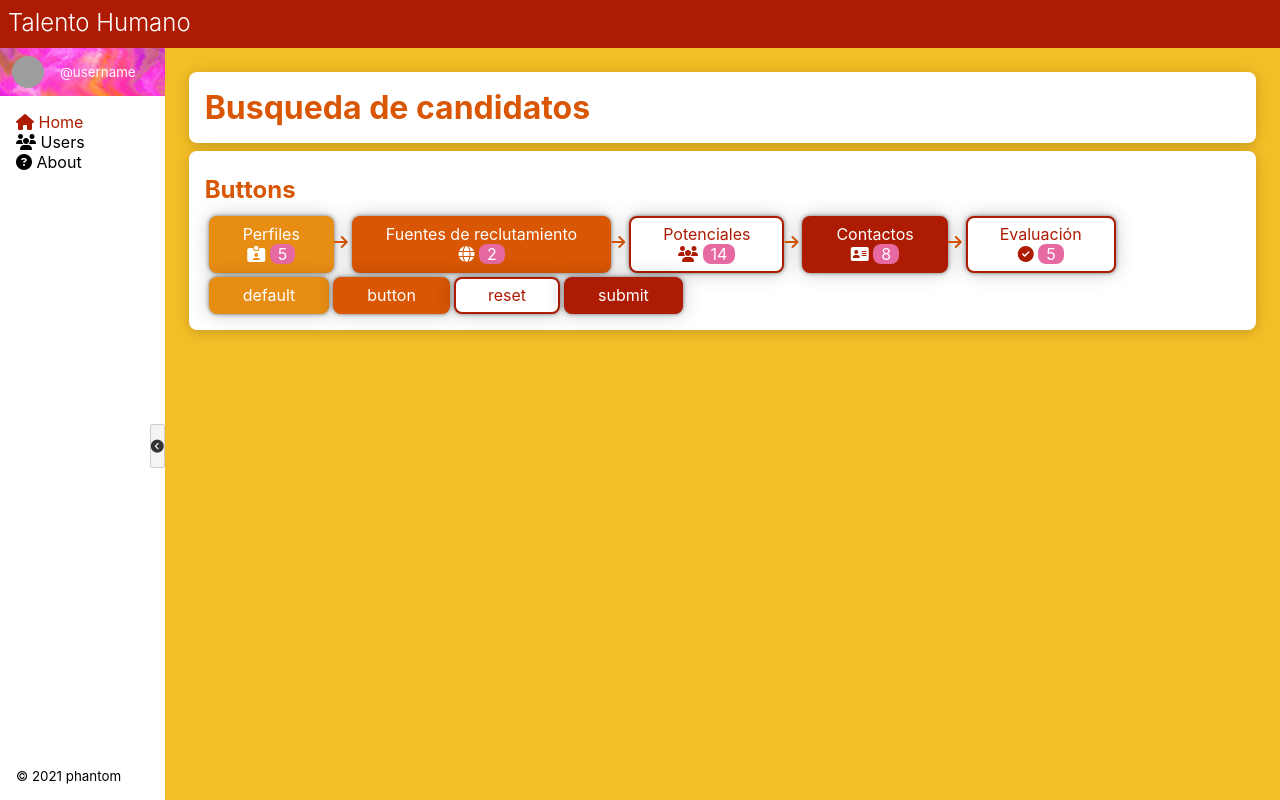
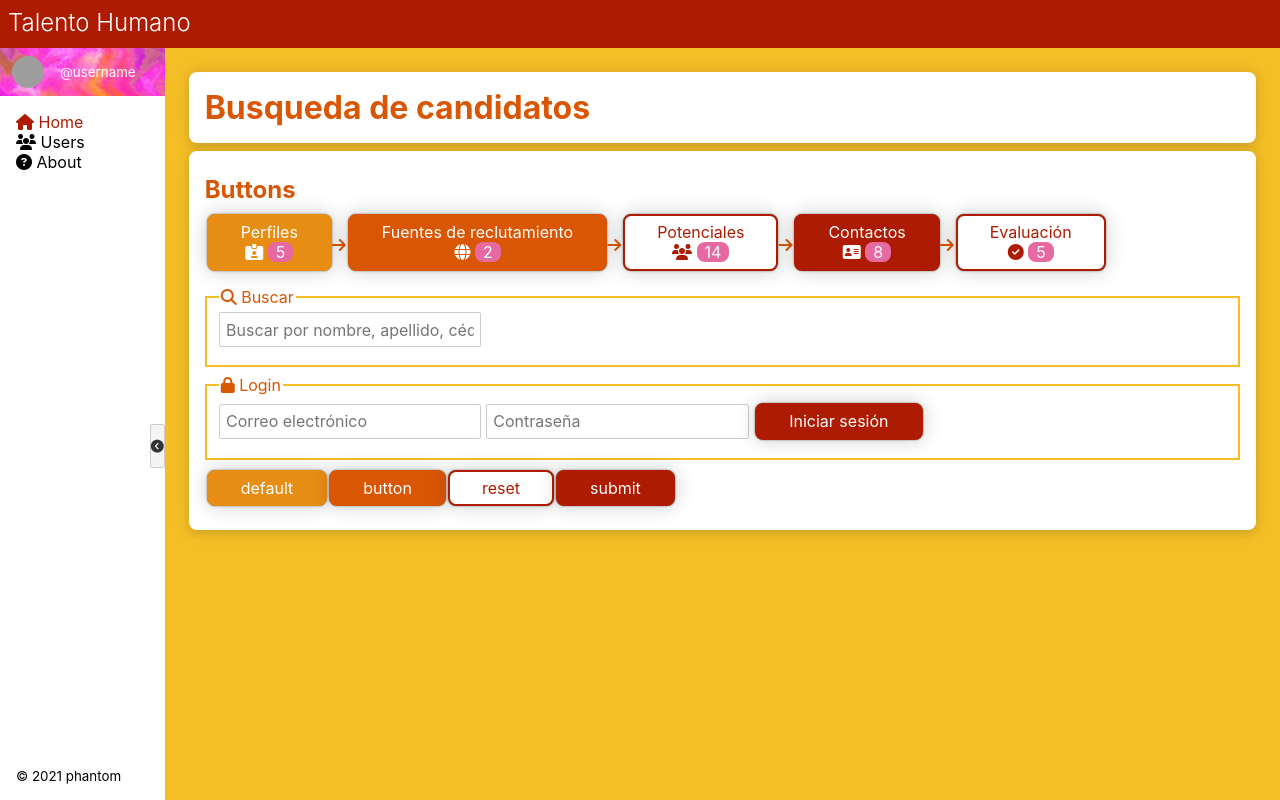
Before and after one commit to caleeli/phantom, a Svelte app: page / in a window 1280 px wide. Built offline with nearby package versions, Linux system fonts and the light colour scheme; grey boxes are pictures that could not be loaded.

Commit message:
Buttons hover

```diff
--- a/public/global.css
+++ b/public/global.css
@@ -6,6 +6,10 @@
 	--azafran: #F3BE26;
 	--rubor: #E669A2;
 	--blanco: #FFFFFF;
+
+	--elevacion: 2px;
+	--_elevacion: -2px;
+	--speed: 300ms;
 }
 
 html, body {
@@ -57,6 +61,11 @@ main h1, main form {
 main h2 {
 	margin: 0.5rem auto;
 }
+/** Fieldset **/
+main fieldset {
+	margin: 0.5rem 0rem;
+	border: 2px solid var(--azafran);
+}
 /** Standar button **/
 main button {
 	border-radius: 0.5rem;
@@ -66,12 +75,10 @@ main button {
 	border: 2px solid var(--dorado);
 	color: var(--blanco);
 
-	transition: all 800ms cubic-bezier(0.19, 1, 0.22, 1);
-	box-shadow: 0px 0px 4px rgba(0, 0, 0, .5), 0 0 20px rgba(0, 0, 0, .2);
-	margin-top: 4px;
-	margin-left: 4px;
-	margin-bottom: 0px;
-	margin-right: 0px;
+	transition: all var(--speed) cubic-bezier(0.19, 1, 0.22, 1);
+	box-shadow: 0px 0px var(--elevacion) rgba(0, 0, 0, .5), 0 0 20px rgba(0, 0, 0, .2);
+	margin-top: var(--elevacion);
+	margin-left: var(--elevacion);
 }
 main button mark {
 	padding: 0 0.5rem;
@@ -80,11 +87,8 @@ main button mark {
 	color: var(--blanco);
 }
 main button:hover {
-	box-shadow:  4px 4px 4px rgba(0, 0, 0, .5), 0 0 20px rgba(0, 0, 0, .2);
-	margin-top: 0px;
-	margin-left: 0px;
-	margin-bottom: 4px;
-	margin-right: 4px;
+	box-shadow:  var(--elevacion) var(--elevacion) var(--elevacion) rgba(0, 0, 0, .5), 0 0 20px rgba(0, 0, 0, .2);
+	transform: translate(var(--_elevacion), var(--_elevacion));
 }
 /** Reset button **/
 main button[type="reset"] {
--- a/src/App.svelte
+++ b/src/App.svelte
@@ -67,6 +67,26 @@
 				<mark>5</mark>
 			</button>
 		</nav>
+		<fieldset>
+			<legend>
+				<i class="fas fa-search"></i>
+				Buscar
+			</legend>
+			<input type="text" placeholder="Buscar por nombre, apellido, cédula, etc.">
+		</fieldset>
+		<!-- Login form -->
+		<fieldset>
+			<legend>
+				<i class="fas fa-lock"></i>
+				Login
+			</legend>
+			<input type="text" placeholder="Correo electrónico">
+			<input type="password" placeholder="Contraseña">
+			<button type="submit">
+				Iniciar sesión
+			</button>
+		</fieldset>
+
 		<nav>
 			<button>
 				default
```
